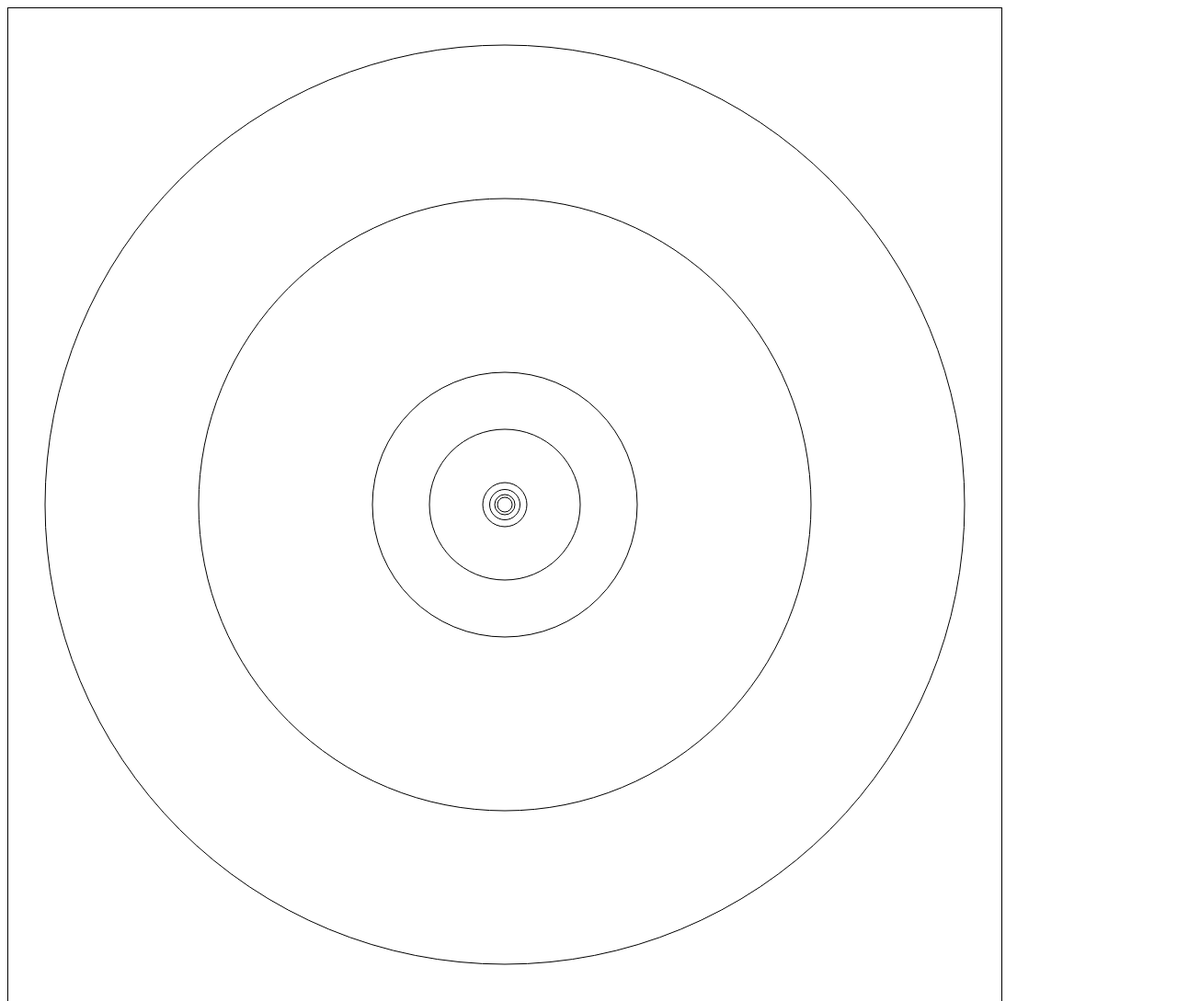
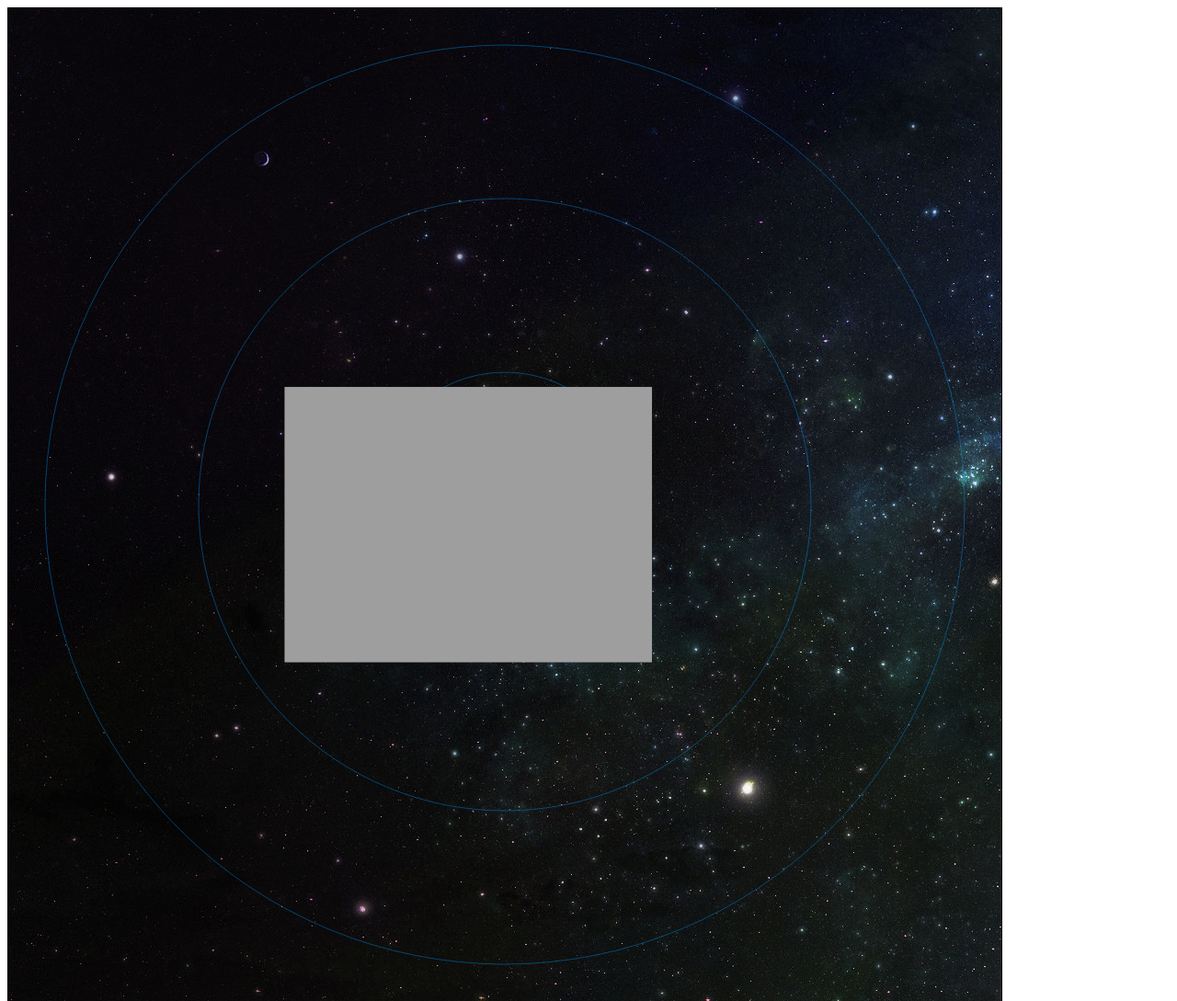
Before and after one commit to janbre/solarsystem, a plain HTML site: page index.html in a window 1280 px wide. Shown: the top 1089 px of the page at 92% size. Drawn offline with Linux system fonts and the light colour scheme.

Commit message:
added gitignore to get rid of swp files, earth is traveling in jupiters orbit

```diff
--- a/index.html
+++ b/index.html
@@ -6,7 +6,7 @@
   <script src="js/testing.js" type="text/javascript"></script>
   <link rel="stylesheet" type="text/css" href="style.css">
 </head>
-<body onload="draw();">
+<body onload="init();">
   <canvas id="tutorial" width="1080" height="1080"></canvas>
 </body>
 </html>
--- a/js/testing.js
+++ b/js/testing.js
@@ -1,28 +1,106 @@
-function draw() {
-  var canvas = document.getElementById('tutorial');
-  if (canvas.getContext) {
-    var ctx = canvas.getContext('2d');
 var CANVAS_SIZE = 1080;
-
 var x = CANVAS_SIZE / 2;
 var y = CANVAS_SIZE / 2;
-    var mercuryRadius = 8;
-    var venusRadius = 11;
-    var earthRadius = 16.5;
-    var marsRadius = 24;
-    var jupiterRadius = 82;
-    var saturnRadius = 144;
-    var uranusRadius = 333;
-    var neptuneRadius = 500;
 
-    var mercuryOrbit = createOrbit(ctx, x, y, mercuryRadius, 0, 360);
-    var venusOrbit = createOrbit(ctx, x, y, venusRadius, 0, 360);
-    var earthOrbit = createOrbit(ctx, x, y, earthRadius, 0, 360);
-    var marsOrbit = createOrbit(ctx, x, y, marsRadius, 0, 360);
-    var jupiterOrbit = createOrbit(ctx, x, y, jupiterRadius, 0, 360);
-    var saturnOrbit = createOrbit(ctx, x, y, saturnRadius, 0, 360);
-    var uranusOrbit = createOrbit(ctx, x, y, uranusRadius, 0, 360);
-    var neptuneOrbit = createOrbit(ctx, x, y, neptuneRadius, 0, 360);
+var mercuryRadiusOrbit = 8;
+var venusRadiusOrbit = 11;
+var earthRadiusOrbit = 16.5;
+var marsRadiusOrbit = 24;
+var jupiterRadiusOrbit = 82;
+var saturnRadiusOrbit = 144;
+var uranusRadiusOrbit = 333;
+var neptuneRadiusOrbit = 500;
+var mercuryRadiusPlanet;
+var venusRadiusPlanet;
+var earthRadiusPlanet;
+var marsRadiusPlanet;
+var jupiterRadiusPlanet;
+var saturnRadiusPlanet;
+var uranusRadiusPlanet;
+var neptuneRadiusPlanet;
+var mercuryOrbit;
+var venusOrbit;
+var earthOrbit;
+var marsOrbit;
+var jupiterOrbit;
+var saturnOrbit;
+var uranusOrbit;
+var neptuneOrbit;
+
+var mercury = new Image();
+var venus = new Image();
+var earth = new Image();
+var mars = new Image();
+var jupiter = new Image();
+var saturn = new Image();
+var uranus = new Image();
+var neptune = new Image();
+var background = new Image();
+
+var ctx;
+
+var mercuryAngle = 0;
+var mercuryX;
+var mercuryY;
+var venusAngle = 0;
+var venusX;
+var venusY;
+var earthAngle = 0;
+var earthX;
+var earthY;
+var marsAngle = 0;
+var marsX;
+var marsY;
+var jupiterAngle = 0;
+var jupiterX;
+var jupiterY;
+var saturnAngle = 0;
+var saturnX;
+var saturnY;
+var uranusAngle = 0;
+var uranusX;
+var uranusY;
+var neptuneAngle = 0;
+var neptuneX;
+var neptuneY;
+
+
+function init() {
+  var canvas = document.getElementById('tutorial');
+  ctx = canvas.getContext('2d');
+  mercuryOrbit = createOrbit(ctx, x, y, mercuryRadiusOrbit, 0, 360);
+  venusOrbit = createOrbit(ctx, x, y, venusRadiusOrbit, 0, 360);
+  earthOrbit = createOrbit(ctx, x, y, earthRadiusOrbit, 0, 360);
+  marsOrbit = createOrbit(ctx, x, y, marsRadiusOrbit, 0, 360);
+  jupiterOrbit = createOrbit(ctx, x, y, jupiterRadiusOrbit, 0, 360);
+  saturnOrbit = createOrbit(ctx, x, y, saturnRadiusOrbit, 0, 360);
+  uranusOrbit = createOrbit(ctx, x, y, uranusRadiusOrbit, 0, 360);
+  neptuneOrbit = createOrbit(ctx, x, y, neptuneRadiusOrbit, 0, 360);
+  earth.src = 'https://mdn.mozillademos.org/files/1429/Canvas_earth.png';
+  mercury.src = 'https://mdn.mozillademos.org/files/1443/Canvas_moon.png';
+  jupiter.src = 'https://mdn.mozillademos.org/files/1456/Canvas_sun.png';
+  background.src = 'img/stars.jpg';
+  //draw();
+  window.requestAnimationFrame(draw);
+}
+
+
+function draw2() {
+  ctx.clearRect(0,0,CANVAS_SIZE, CANVAS_SIZE);
+  var new_x = jupiterRadiusOrbit + jupiterRadius * Math.cos(angle * Math.PI / 180);
+  var new_y = jupiterRadiusOrbit + jupiterRadius * Math.sin(angle * Math.PI / 180);
+  angle++;
+  if (angle >= 360) {
+    angle = 0;
+  }
+  ctx.drawImage(earth, new_x, new_y);
+  window.requestAnimationFrame(draw2);
+}
+
+function draw() {
+  ctx.clearRect(0,0,CANVAS_SIZE, CANVAS_SIZE);
+  ctx.drawImage(background, 0, 0);
+  ctx.strokeStyle = 'rgba(0,152,255,0.4)';
   ctx.stroke(earthOrbit);
   ctx.stroke(mercuryOrbit);
   ctx.stroke(venusOrbit);
@@ -31,7 +109,8 @@ function draw() {
   ctx.stroke(saturnOrbit);
   ctx.stroke(uranusOrbit);
   ctx.stroke(neptuneOrbit);
-  }
+  animateEarth();
+  window.requestAnimationFrame(draw);
 }
 
 function createOrbit(ctx, centerX, centerY, radius, startAngle, endAngle) {
@@ -39,3 +118,63 @@ function createOrbit(ctx, centerX, centerY, radius, startAngle, endAngle) {
   orbit.arc(centerX, centerY, radius, startAngle, endAngle);
   return orbit;
 }
+
+
+function drawBackgroud() {
+  // TODO: draw a starry background. Place pixels at random locations, some bigger than others
+  // perhaps also some blur on some of them
+  return null;
+}
+
+function animateOrbit(orbit) {
+  // TODO: the orbiting planet trails an outline of the orbit that fades away
+  return null;
+}
+
+function animateMercury() {
+  // TODO: use parameters for Mercury
+  mercuryX = (CANVAS_SIZE / 2) - (mercuryRadiusOrbit * Math.cos(mercuryAngle * Math.PI / 180));
+  mercuryY = (CANVAS_SIZE / 2) - (mercuryRadiusOrbit * Math.sin(mercuryAngle * Math.PI / 180));
+  ctx.drawImage(mercury, (earthX - earth.width/2), earthY - earth.width/2);
+  var time = new Date();
+  mercuryAngle++;
+  if (mercuryAngle >= 360) {
+    mercuryAngle = 0;
+  }
+}
+
+function animateVenus() {
+  // TODO:
+}
+
+function animateEarth() {
+  earthX = (CANVAS_SIZE / 2) - (jupiterRadiusOrbit * Math.cos(earthAngle * Math.PI / 180));
+  earthY = (CANVAS_SIZE / 2) - (jupiterRadiusOrbit * Math.sin(earthAngle * Math.PI / 180));
+  ctx.drawImage(earth, (earthX - earth.width/2), earthY - earth.width/2);
+  var time = new Date();
+  //angle = (((2*Math.PI)/60)*time.getSeconds() + ((2*Math.PI)/60000)*time.getMilliseconds())
+  earthAngle++;
+  if (earthAngle >= 360) {
+    earthAngle = 0;
+  }
+}
+
+function animateMars() {
+  // TODO:
+}
+
+function animateJupiter() {
+  // TODO:
+}
+
+function animateSaturn() {
+  // TODO:
+}
+
+function animateUranus() {
+  // TODO:
+}
+
+function animateNeptune() {
+  // TODO:
+}
```
Also changed, not shown: js/moz.js (added, +44 -0 lines), moz.js (added, +45 -0 lines), img/stars.jpg (added), 2 other files. Lines whose indentation alone changed are shown as unchanged.
